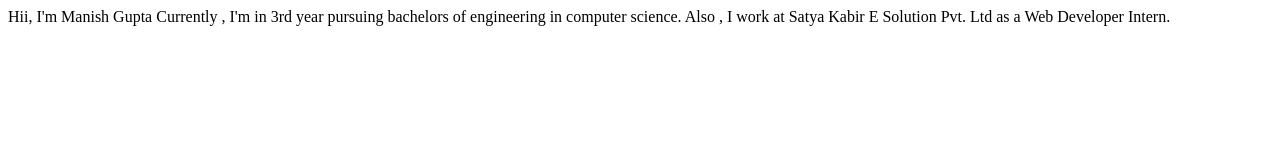
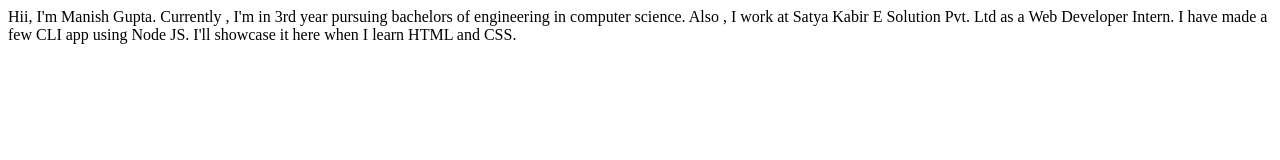
Before and after one commit to manishgupta416/my-portfolio-site, a plain HTML site: page index.html in a window 1280 px wide. Drawn offline with Linux system fonts and the light colour scheme.

Commit message:
update project details

```diff
--- a/index.html
+++ b/index.html
@@ -7,8 +7,11 @@
     <title>Manish Gupta</title>
 </head>
 <body>
-    Hii, I'm Manish Gupta
+    Hii, I'm Manish Gupta.
     Currently , I'm in 3rd year pursuing bachelors of engineering in computer science.
     Also , I work at Satya Kabir E Solution Pvt. Ltd as a Web Developer Intern.
+
+    I have made a few CLI app using Node JS.
+    I'll showcase it here when I learn HTML and CSS.
 </body>
 </html>
```
